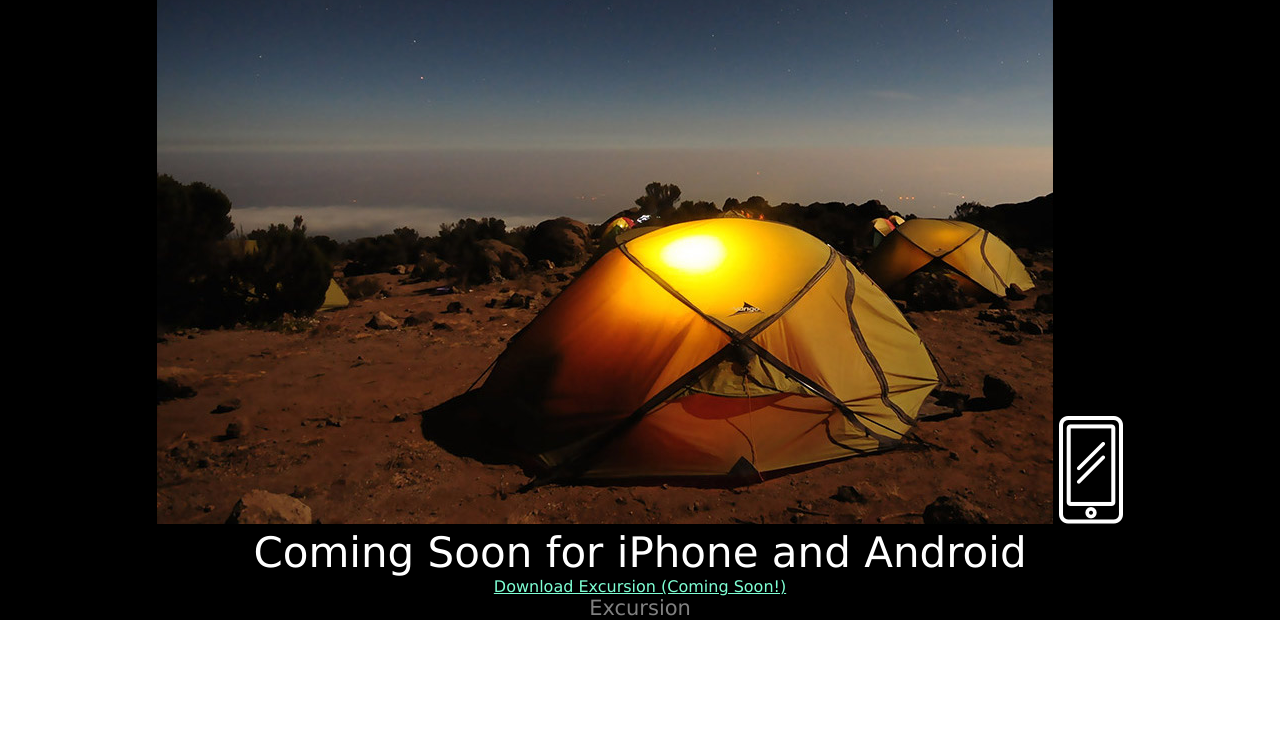
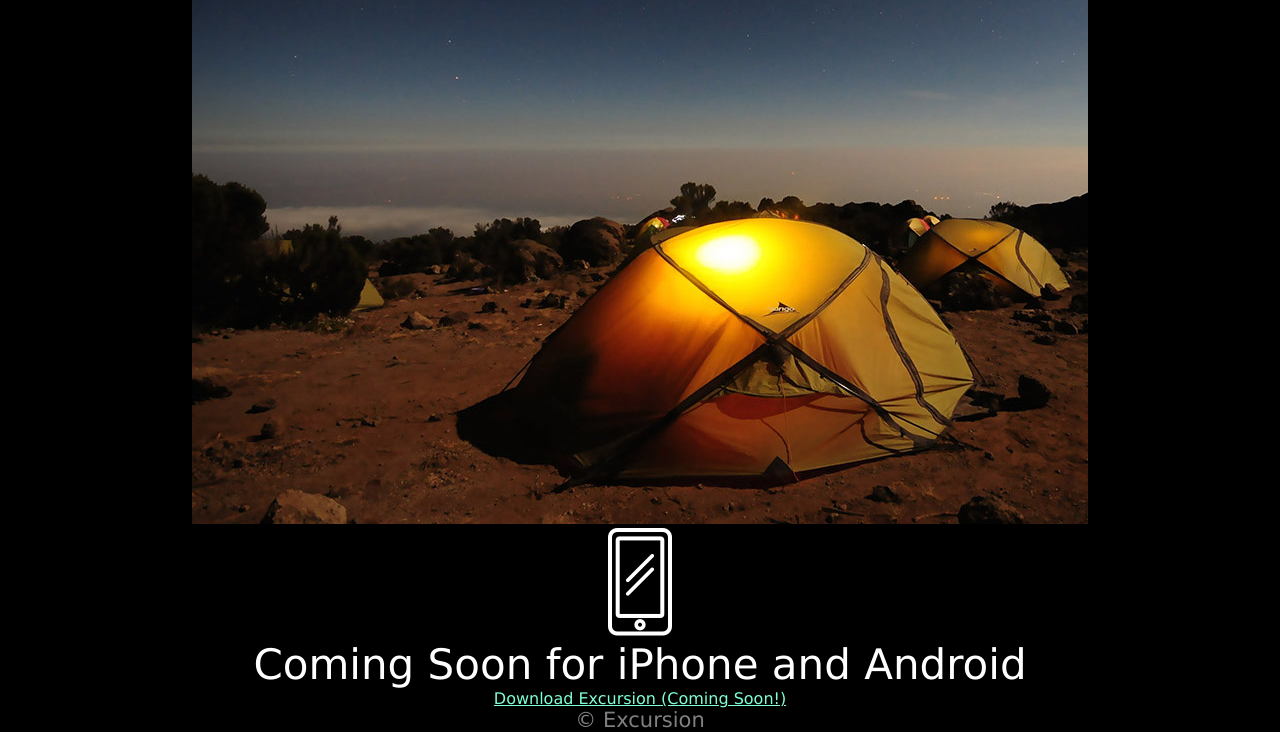
Before and after one commit to mjgerse/excursion, a plain HTML site: page index.html in a window 1280 px wide. Shown: the part 365-1097 px from the top of the page. Before the commit the page ends 985 px from the top, so only its background shows below. Drawn offline with Linux system fonts and the light colour scheme.

Commit message:
added divs and icon

```diff
--- a/index.html
+++ b/index.html
@@ -15,16 +15,17 @@
             <a href="#" >Download Excursion (Coming soon!)</a> <br>
             <video src="./Resources/excursion.mp4" type="video/mp4" preload="auto" autoplay muted loop></video>
 
-            <h2>Your personal travel guide</h2>
+           <div class="travel-guide"> <h2>Your personal travel guide</h2>
             <p>Excursion remembers places you like, and recommends new points of interest around you.</p>
             <img src="./Resources/camp.jpg" alt="camp">
-            <img src="./Resources/phone.png" alt="phone icon">
+            </div>
+            <div class="download-excursion"><img src="./Resources/phone.png" alt="phone icon">
             <h2>Coming Soon for iPhone and Android</h2>
             <a href="#">Download Excursion (Coming Soon!)</a>
+            </div>
         </main>
         <footer>
-            <i class="fa "></i>
-            <p>Excursion</p>
+             <p>&copy; Excursion</p>
         </footer>
     </body>
 </html>
```
